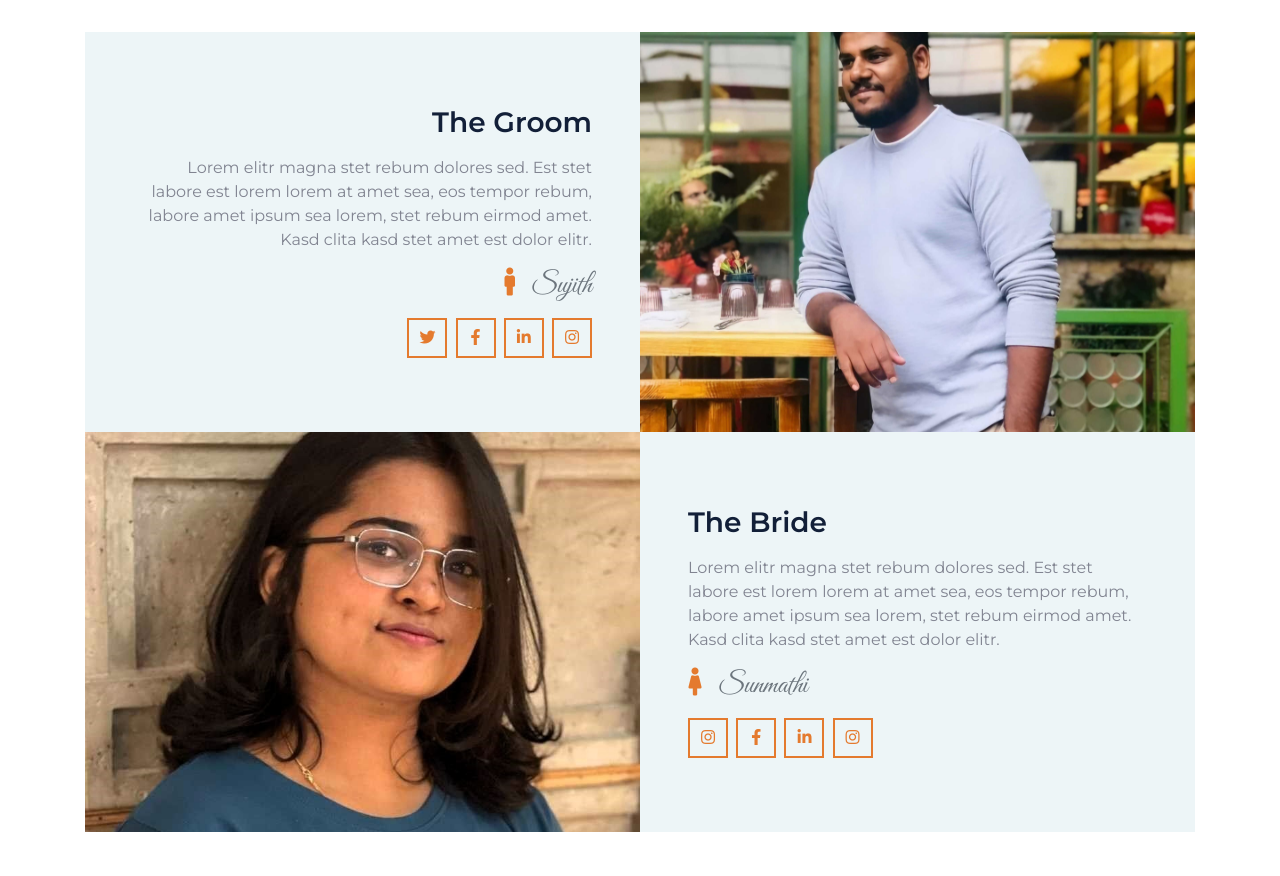
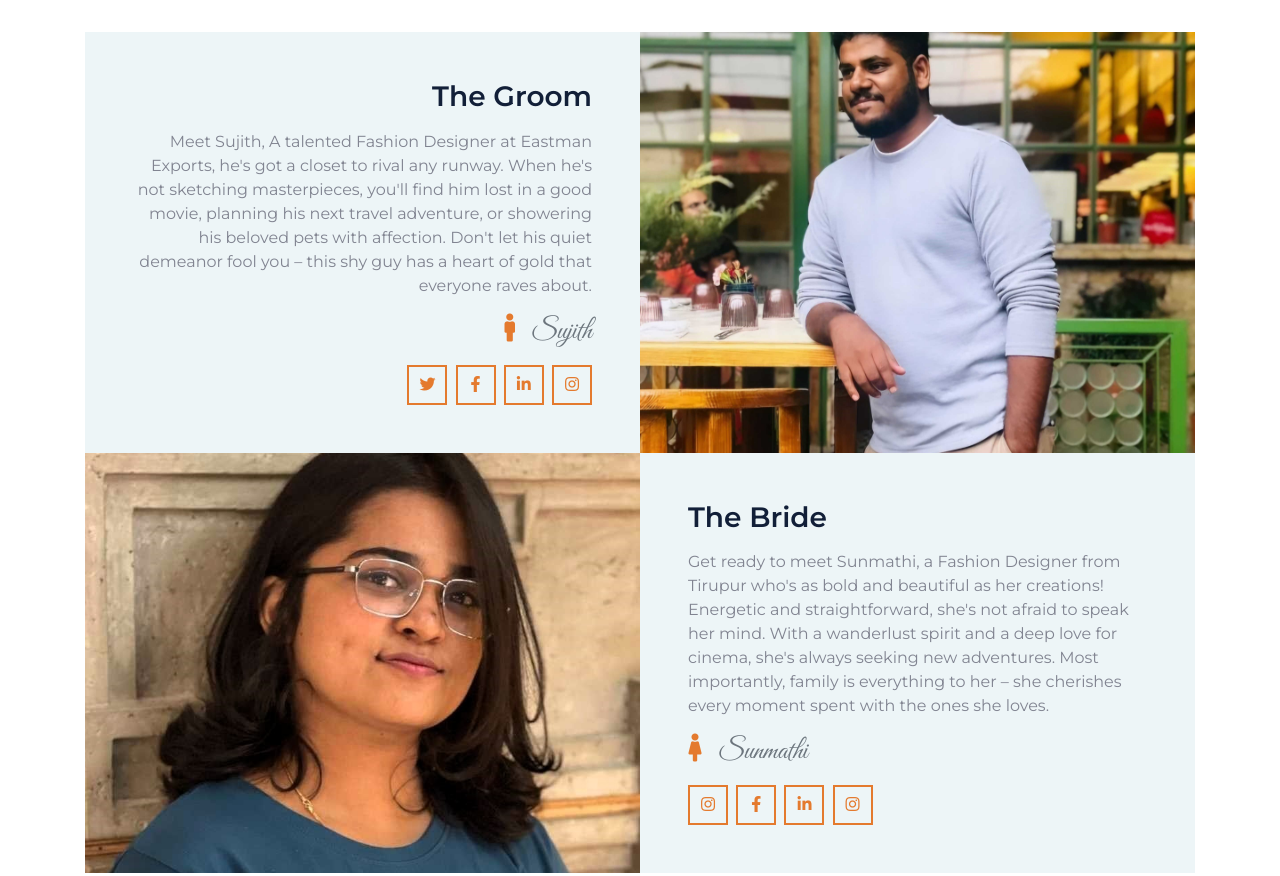
Before and after one commit to jithpillai/sujisun, a plain HTML site: page index.html in a window 1280 px wide. Shown: the part 1124-2000 px from the top of the page. Drawn offline with nearby package versions, Linux system fonts and the light colour scheme.

Commit message:
About Bride and Groom

```diff
--- a/index.html
+++ b/index.html
@@ -153,7 +153,7 @@
                 <div class="col-md-6 p-0 text-center text-md-right">
                     <div class="h-100 d-flex flex-column justify-content-center bg-secondary p-5">
                         <h3 class="mb-3">The Groom</h3>
-                        <p>Lorem elitr magna stet rebum dolores sed. Est stet labore est lorem lorem at amet sea, eos tempor rebum, labore amet ipsum sea lorem, stet rebum eirmod amet. Kasd clita kasd stet amet est dolor elitr.</p>
+                        <p>Meet Sujith, A talented Fashion Designer at Eastman Exports, he's got a closet to rival any runway. When he's not sketching masterpieces, you'll find him lost in a good movie, planning his next travel adventure, or showering his beloved pets with affection. Don't let his quiet demeanor fool you – this shy guy has a heart of gold that everyone raves about.</p>
                         <h3 class="font-secondary font-weight-normal text-muted mb-3"><i class="fa fa-male text-primary pr-3"></i>Sujith</h3>
                         <div class="position-relative">
                             <a class="btn btn-outline-primary btn-square mr-1" href="#"><i class="fab fa-twitter"></i></a>
@@ -174,7 +174,7 @@
                 <div class="col-md-6 p-0 text-center text-md-left">
                     <div class="h-100 d-flex flex-column justify-content-center bg-secondary p-5">
                         <h3 class="mb-3">The Bride</h3>
-                        <p>Lorem elitr magna stet rebum dolores sed. Est stet labore est lorem lorem at amet sea, eos tempor rebum, labore amet ipsum sea lorem, stet rebum eirmod amet. Kasd clita kasd stet amet est dolor elitr.</p>
+                        <p>Get ready to meet Sunmathi, a Fashion Designer from Tirupur who's as bold and beautiful as her creations! Energetic and straightforward, she's not afraid to speak her mind. With a wanderlust spirit and a deep love for cinema, she's always seeking new adventures. Most importantly, family is everything to her – she cherishes every moment spent with the ones she loves.</p>
                         <h3 class="font-secondary font-weight-normal text-muted mb-3"><i class="fa fa-female text-primary pr-3"></i>Sunmathi</h3>
                         <div class="position-relative">
                             <a class="btn btn-outline-primary btn-square mr-1" href="#"><i class="fab fa-instagram"></i></a>
```
